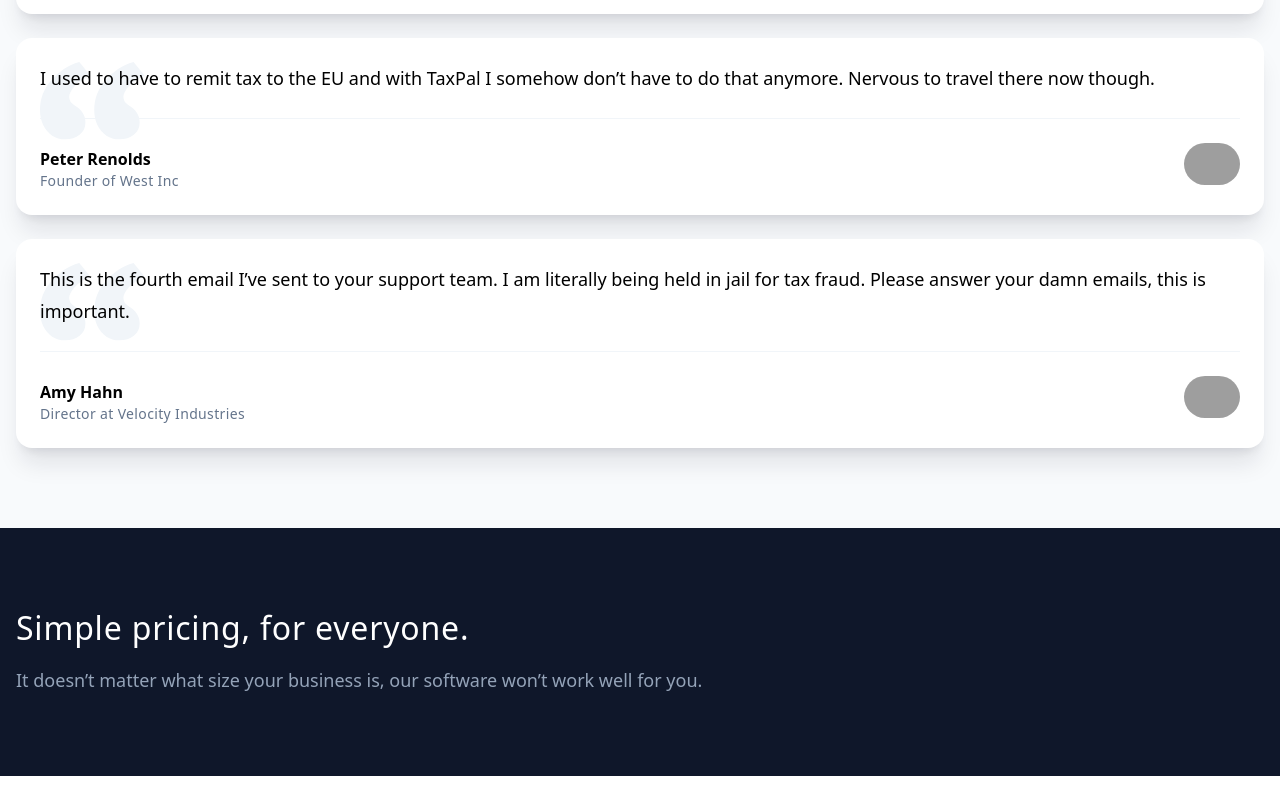
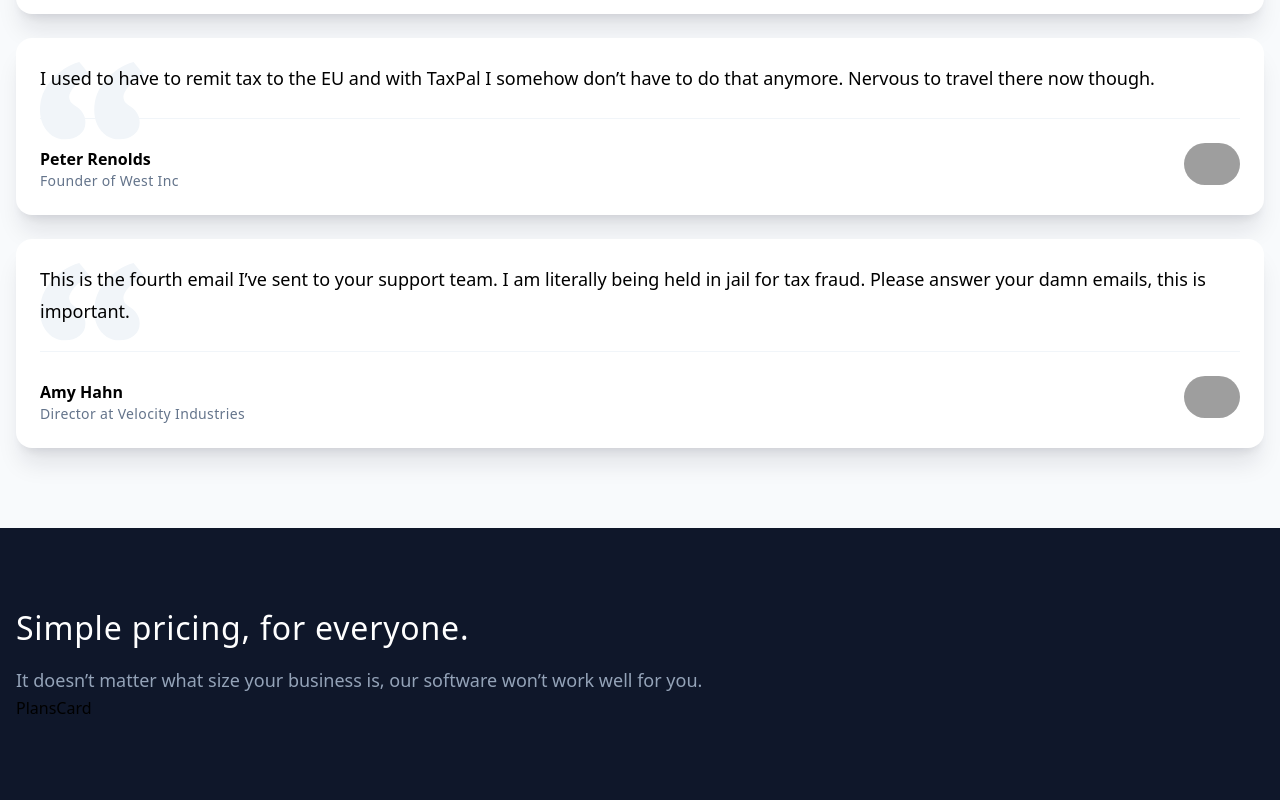
Before and after one commit to amine-omari/Taxpal-clone, a Next.js app: page / in a window 1280 px wide. Shown: the part 6654-7454 px from the top of the page. Before the commit the page ends 7430 px from the top, so only its background shows below. Built offline with nearby package versions, Linux system fonts and the light colour scheme; grey boxes are pictures that could not be loaded.

Commit message:
feat: import PlansCard to PlansSection component

```diff
--- a/components/PlansSection.jsx
+++ b/components/PlansSection.jsx
@@ -1,5 +1,6 @@
 import React from "react";
 import Container from "./Container";
+import PlansCard from "./PlansCard";
 
 const PlansSection = () => {
   return (
@@ -10,7 +11,11 @@ const PlansSection = () => {
       titleTextWhite={true}
       textColor="text-slate-400"
       padding="py-20"
-    ></Container>
+    >
+      <div>
+        <PlansCard />
+      </div>
+    </Container>
   );
 };
 
```
